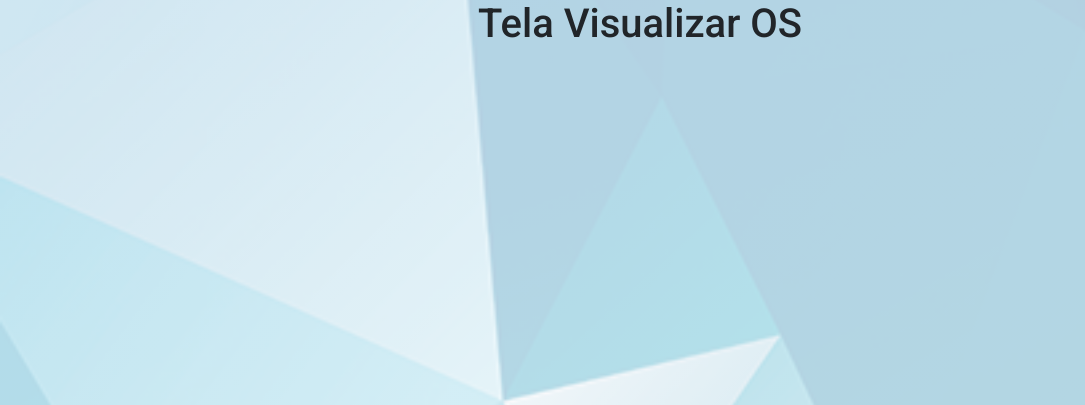
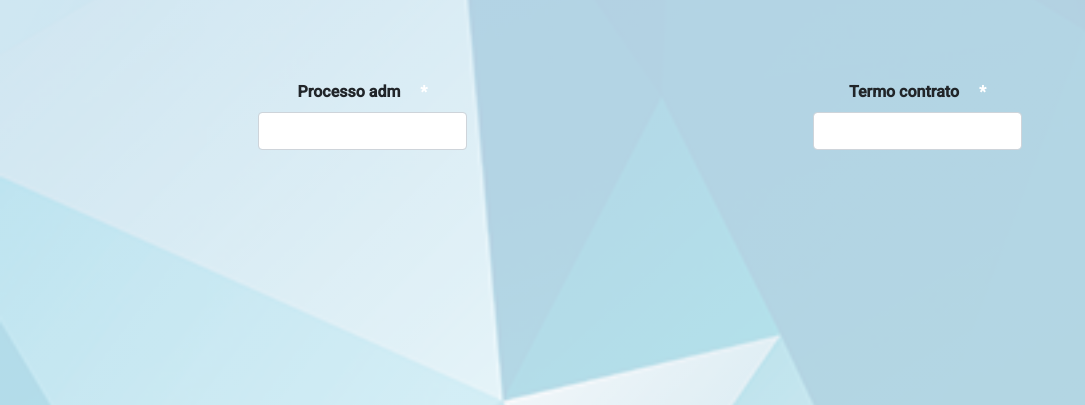
Before and after one commit to prefeiturasp/SME-Controle-de-OS, a Django app: page /menu/visualizarOS/ in a window 1280 px wide. Shown: the part 120-525 px from the top of the page, without its empty margins (0-1085 px from the left). Run offline with Django 3.2, Linux system fonts and the light colour scheme; the visitor is signed in with stand-in values (Sample User, id 1); parts of the project's set-up code (start-up, migrations or seed data) failed here and were passed over; some libraries are stand-ins or nearby versions.

Commit message:
Create forms visualizar OS

```diff
--- a/django/sme/os_management/forms.py
+++ b/django/sme/os_management/forms.py
@@ -38,3 +38,13 @@ class EstimarOSForm(forms.ModelForm):
         fields = ('n_os','data_entrega', 'processo_adm','mes_fatura', 'esforco_estimado',
         'esforco_realizado', 'esforco_relacionamento', 'data_aceite', 'mes_fatura',
         'ano_fatura')
+
+
+class VisualizarOSForm(forms.ModelForm):
+
+    processo_adm = forms.ModelChoiceField(queryset=Administrativo.objects.all(), widget=forms.TextInput())
+    termo_contrato = forms.ModelChoiceField(queryset=TermoContrato.objects.all(), widget=forms.TextInput())
+
+    class Meta:
+        model = CadastroOS
+        fields = ('n_os', 'processo_adm', 'data_aceite',)
--- /dev/null
+++ b/django/sme/os_management/static/css/visualizarOS.css
@@ -0,0 +1,7 @@
+.visualizarOS-form{
+    margin-top: 80px;
+    font-weight: bold;
+    display: flex;
+    justify-content: space-around;
+
+}
--- a/django/sme/os_management/templates/os_management/base.html
+++ b/django/sme/os_management/templates/os_management/base.html
@@ -13,6 +13,7 @@
         <link rel="stylesheet" href="../../static/css/menu.css">
         <link rel="stylesheet" href="../../static/css/cadastro.css">
         <link rel="stylesheet" href="../../static/css/estimarOS.css">
+        <link rel="stylesheet" href="../../static/css/visualizarOS.css">
 
     </head>
 
--- a/django/sme/os_management/templates/os_management/visualizarOS.html
+++ b/django/sme/os_management/templates/os_management/visualizarOS.html
@@ -1,13 +1,13 @@
-{% extends 'os_management/base.html' %}
+
+
+{% extends 'os_management/base.html'%}
+
+{% load crispy_forms_tags %}
 
 {% block content %}
-
-<div class="visualizarOS">{% csrf_token %}
-
-
-    <section>
-        <h1>Tela Visualizar OS</h1>
-    </section>
+<div class=""></div>
+    <form method="POST" class="visualizarOS-form">{% csrf_token %}
+        {% crispy form %}
+    </form>
 </div>
-
-{% endblock%}
+{% endblock content%}
--- a/django/sme/os_management/urls.py
+++ b/django/sme/os_management/urls.py
@@ -9,4 +9,5 @@ urlpatterns = [
     path('relatorios/', views.relatorios, name='relatorios'),
     path('visualizarOS/', views.visualizarOS, name='visualizarOS'),
     path('estimarOS/', views.estimarOS, name='estimarOS'),
+
 ]
--- a/django/sme/os_management/views.py
+++ b/django/sme/os_management/views.py
@@ -1,6 +1,6 @@
 from django.shortcuts import render, redirect
 from django.conf import settings
-from .forms import (MeuLoginForm, CadastroOSForm, EstimarOSForm)
+from .forms import (MeuLoginForm, CadastroOSForm, EstimarOSForm,  VisualizarOSForm)
 from django.contrib.auth import authenticate, login
 from django.contrib.auth.forms import UserCreationForm
 from django.contrib.auth.decorators import login_required
@@ -53,4 +53,5 @@ def relatorios(request):
 
 @login_required
 def visualizarOS(request):
-    return render(request, 'os_management/visualizarOS.html', {})
+    form =  VisualizarOSForm
+    return render(request, 'os_management/visualizarOS.html', {'form': form})
```
Also changed, not shown: django/requirements.txt (added, +51 -0 lines), 1 other file.
